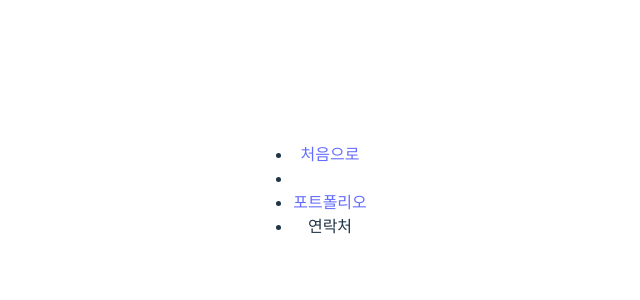
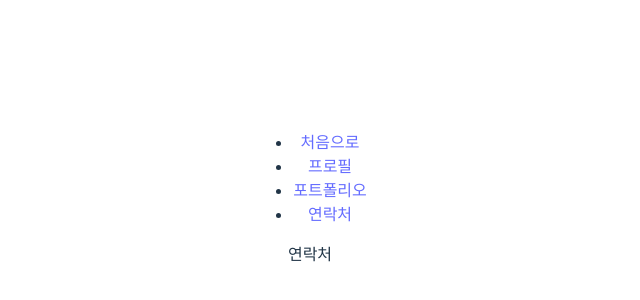
Before and after one commit to bundasse/portfolio-renewal, a Vue app: page /contact in a window 1280 px wide. Before the commit this address had no page. Shown: the part 210-510 px from the top of the page, without its empty margins (330-970 px from the left). Built offline with nearby package versions, Linux system fonts and the light colour scheme.

Commit message:
1205 라우터 연결

```diff
--- a/src/components/NavComp.vue
+++ b/src/components/NavComp.vue
@@ -7,9 +7,9 @@ const count = ref(0)
 <template>
     <ul>
         <li><router-link to="/">처음으로</router-link></li>
-        <li></li>
+        <li><router-link to="/profile">프로필</router-link></li>
         <li><router-link to="/portfolio">포트폴리오</router-link></li>
-        <li>연락처</li>
+        <li><router-link to="/contact">연락처</router-link></li>
     </ul>
 </template>
 
--- a/src/router.js
+++ b/src/router.js
@@ -7,9 +7,19 @@ const routes = [
     component: () => import("./views/HomeView.vue"),
   },
   {
+    path: "/profile",
+    name: "Profiie",
+    component: () => import("./views/ProfileView.vue"),
+  },
+  {
     path: "/portfolio",
     name: "Portfoilo",
     component: () => import("./views/PortfolioView.vue"),
+  },
+  {
+    path: "/contact",
+    name: "Contact",
+    component: () => import("./views/ContactView.vue"),
   },
 ];
 
--- /dev/null
+++ b/src/views/ContactView.vue
@@ -0,0 +1,12 @@
+<script setup>
+import { ref } from 'vue'
+
+const count = ref(0)
+</script>
+
+<template>
+  <div>연락처</div>
+</template>
+
+<style>
+</style>
--- /dev/null
+++ b/src/views/ProfileView.vue
@@ -0,0 +1,12 @@
+<script setup>
+import { ref } from 'vue'
+
+const count = ref(0)
+</script>
+
+<template>
+  <div>프로필</div>
+</template>
+
+<style>
+</style>
```
